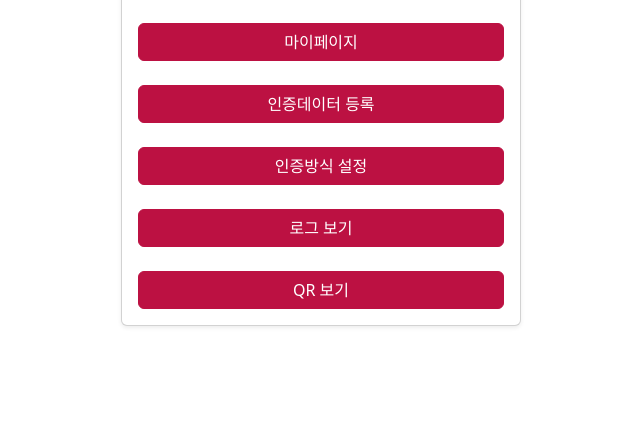
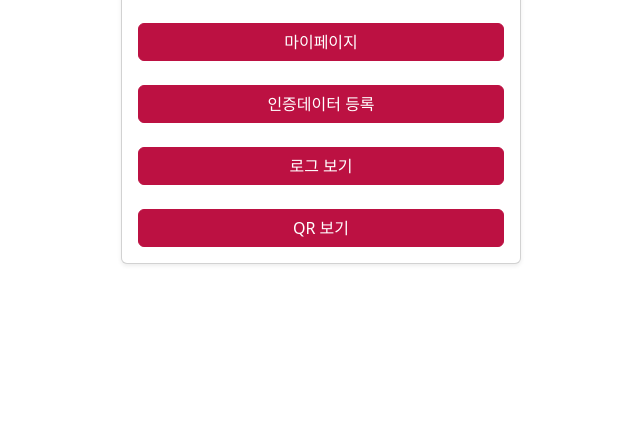
Before and after one commit to Sanddalggi/raspberryflask, a Flask app: template templates/main.html in a window 1280 px wide. Shown: the part 199-624 px from the top of the page, without its empty margins (319-959 px from the left). Run offline with Flask 3, Linux system fonts and the light colour scheme; the template is opened without the code that fills it, so the values that code supplies are empty.

Commit message:
del auth setting

```diff
--- a/templates/main.html
+++ b/templates/main.html
@@ -22,7 +22,6 @@
         <div class="d-grid gap-4">
           <a href="" class="btn btn-primary">마이페이지</a>
           <a href="{{ url_for('register_auth')}}" class="btn btn-primary">인증데이터 등록</a>
-          <a href="" class="btn btn-primary">인증방식 설정</a>
           <a href="" class="btn btn-primary">로그 보기</a>
           <a href="{{ url_for('show_qr', userid=user.userid)}}" class="btn btn-primary">QR 보기</a>
         </div>
```
